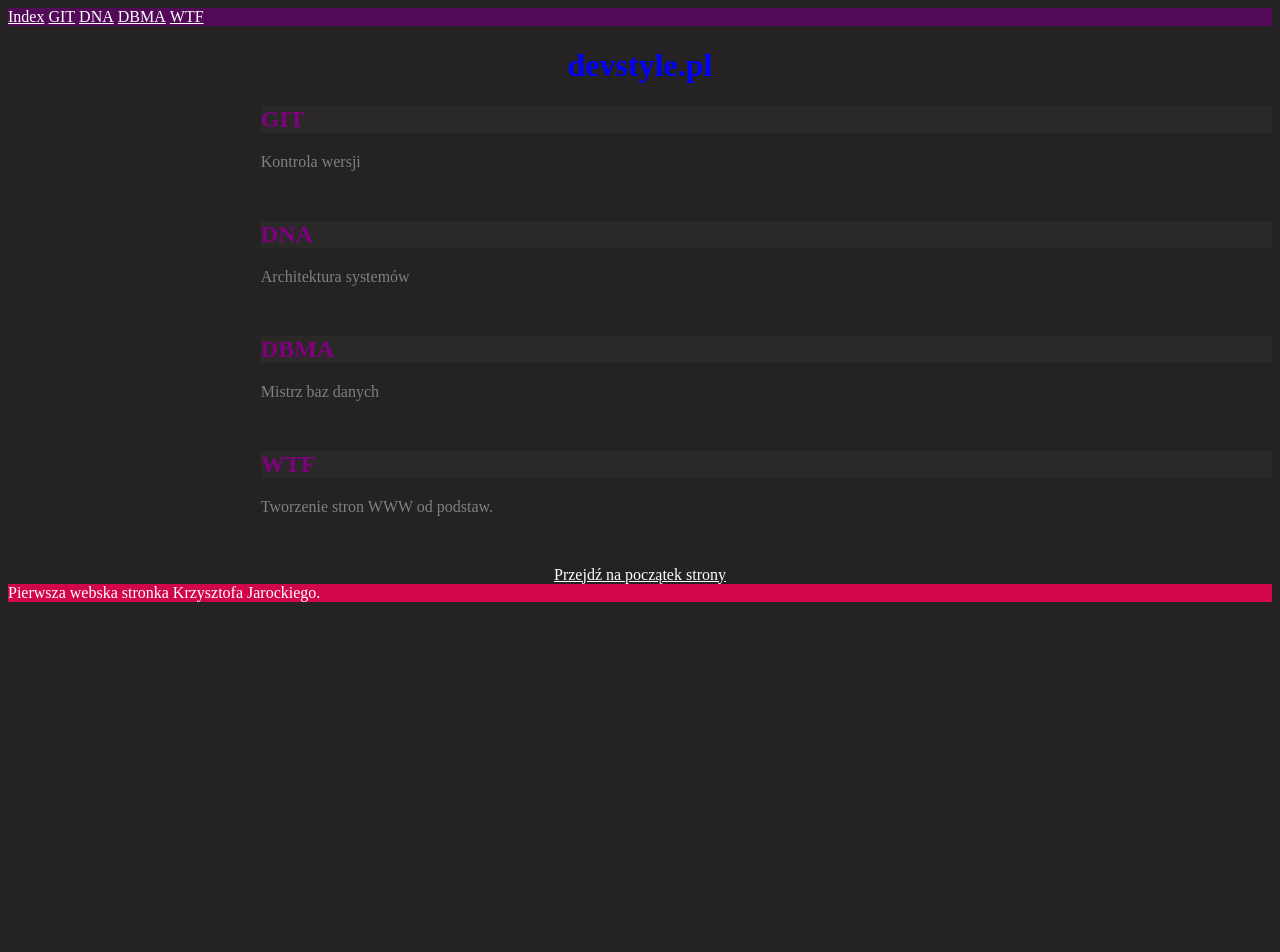
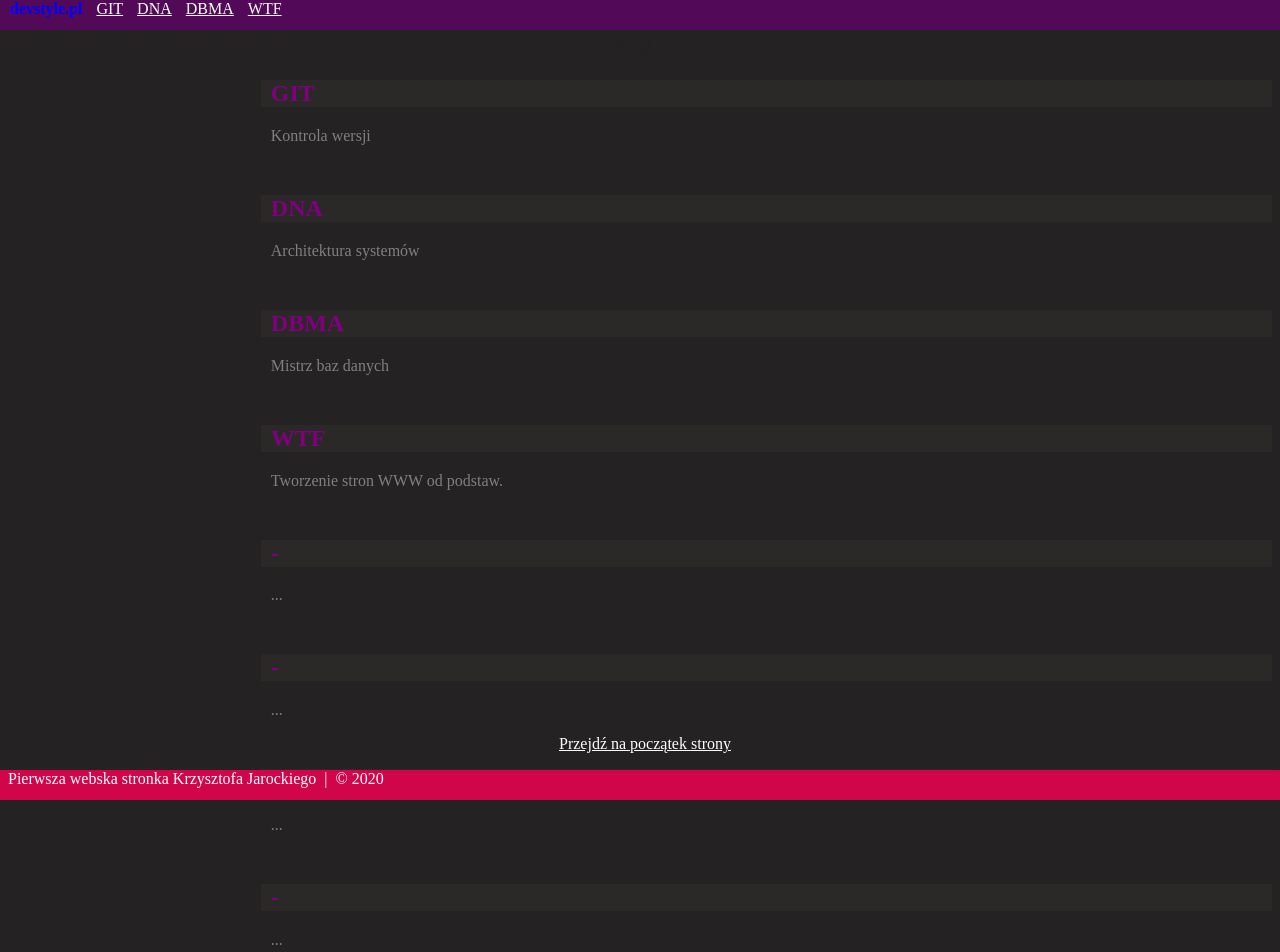
Before and after one commit to krzysztof-jarocki-wtf/homepage, a plain HTML site: page index.html in a window 1280 px wide. Before the commit the page ends 800 px from the top, so only its background shows below. Drawn offline with Linux system fonts and the light colour scheme.

Commit message:
Header i Footer spięte z Top i Bootom na stałe

```diff
--- a/css/style.css
+++ b/css/style.css
@@ -3,22 +3,28 @@ body {
   color: darkcyan;
 }
 h1 {
-  color: blue;
+  /*color: blue;*/
+  color: rgb(36, 34, 34);
 }
 h2 {
   color: purple;
   background-color: rgb(43, 40, 40);
+  padding-left: 10px;
 }
 p {
   color: gray;
+  margin-left: 10px;
 }
 
 .page-header-stripe {
   background-color: rgb(82, 10, 88);
+  height: 30px;
+  width: 100vw;
 }
 a {
   color: white;
   font-weight: lighter;
+  margin-left: 10px;
 }
 
 .main-tittle {
@@ -46,9 +52,34 @@ a {
 .odsylacz-na-poczatek-strony {
   text-align: center;
   font-weight: lighter;
+  height: 35px;
 }
 .page-footer-stripe {
   background-color: rgb(209, 5, 73);
   color: white;
   font-weight: lighter;
+  height: 30px;
+  width: 100vw;
+  display: inline-block;
 }
+/*
+div {
+    margin-left: 0px;
+}
+*/
+.header__fixed-top {
+    position: fixed;
+    top: 0px;
+    left: 0px;
+}
+.main__fixed-top__ {
+    position: fixed;
+    top: 30px;
+    bottom: 75px;
+    left: 0px;
+}
+.footer__fixed-bootom {
+    position: fixed;
+    bottom: 0px;
+    left: 0px;
+}
--- a/index.html
+++ b/index.html
@@ -6,10 +6,10 @@
     <title>Krzysztof Jarocki - Materiały szkoleniowe</title>
     <link href="css/style.css" rel="stylesheet" type="text/css" />
   </head>
-  <body>
-    <header class="page-header-stripe">
-      <nav>
-        <a href="naukaHtml.html">Index</a>
+  <body onload="parent.scrollTo(0,0);">
+    <header class="header__fixed-top">
+      <nav class="page-header-stripe">
+        <a style="color:blue; font-weight: bolder;">devstyle.pl</a>
         <a href="git.html">GIT</a>
         <a href="dna.html">DNA</a>
         <a href="dbma.html">DBMA</a>
@@ -17,7 +17,7 @@
       </nav>
     </header>
 
-    <main>
+    <main class="main__fixed-top">
       <header id="top" class="main-tittle">
         <h1>devstyle.pl</h1>
       </header>
@@ -55,15 +55,24 @@
             </p>
           </article>
         </section>
+
+
+        <section class="article-tittle"><h2>-</h2><article><p>...</p></article></section>
+        <section class="article-tittle"><h2>-</h2><article><p>...</p></article></section>
+        <section class="article-tittle"><h2>-</h2><article><p>...</p></article></section>
+        <section class="article-tittle"><h2>-</h2><article><p>...</p></article></section>
+
       </div>
 
-      <div class="odsylacz-na-poczatek-strony">
-        <a href="#top">Przejdź na początek strony</a>
-      </div>
-
-      <footer class="page-footer-stripe">
-        <div>Pierwsza webska stronka Krzysztofa Jarockiego.</div>
+      <footer class="footer__fixed-bootom">
+        <div class="odsylacz-na-poczatek-strony">
+            <a href="#top">Przejdź na początek strony</a>
+        </div>
+        <div class="page-footer-stripe">
+            <div>&nbsp;&nbsp;Pierwsza webska stronka Krzysztofa Jarockiego&nbsp;&nbsp;|&nbsp;&nbsp;&copy;&nbsp;2020</div>
+        </div>
       </footer>
     </main>
+
   </body>
 </html>
```
